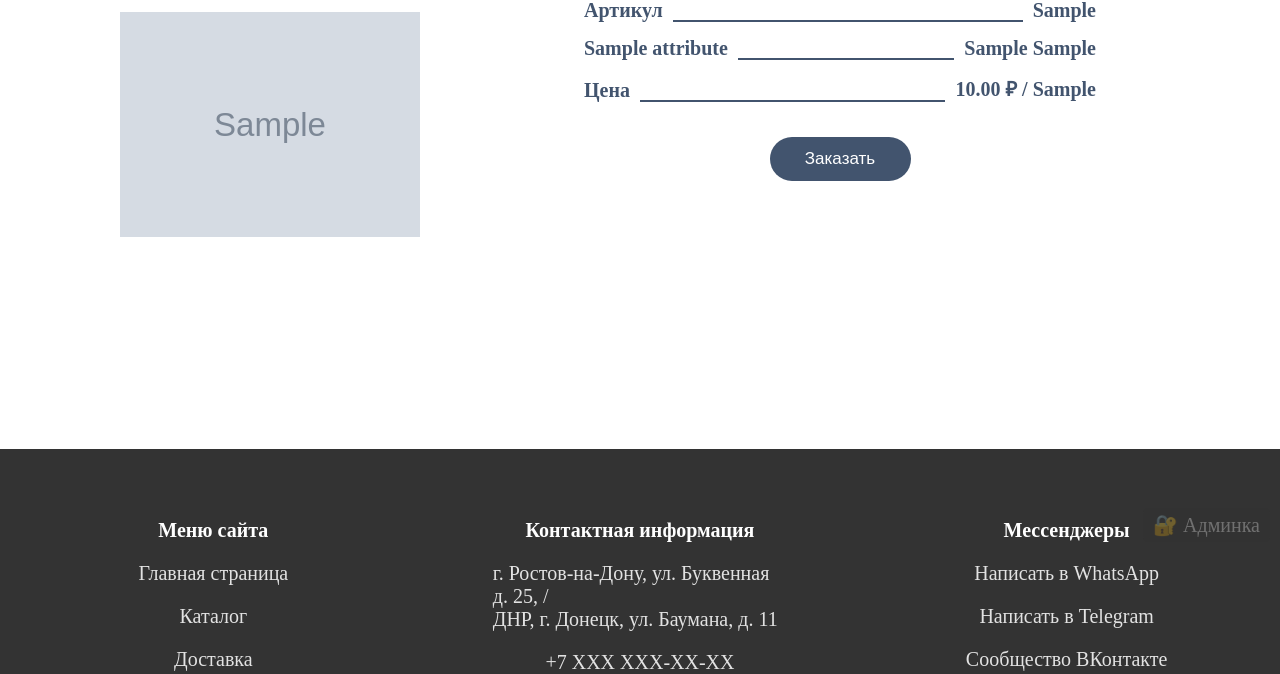
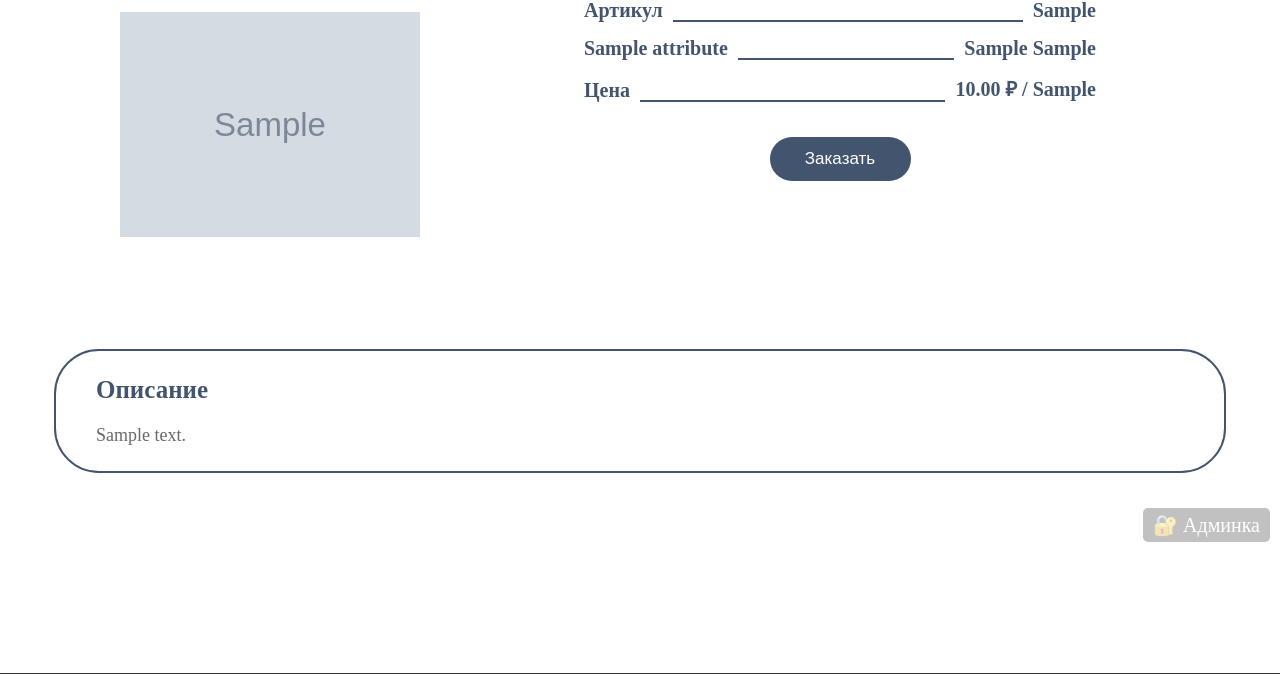
Before and after one commit to AlinaEvlanteva/Diplom, a Flask app: page /product/1 in a window 1280 px wide. Shown: the part 248-922 px from the top of the page. Run offline with Flask 3, Linux system fonts and the light colour scheme; tables that the repository leaves empty hold one stand-in row (values such as "Sample post"); grey boxes marked "Sample" are stand-in pictures.

Commit message:
добавила описание к товарам, поправки, а так же немного анимаций

```diff
--- a/routes/admin.py
+++ b/routes/admin.py
@@ -124,7 +124,6 @@ def delete_request(request_id):
     flash('Заявка удалена', 'success')
     return redirect(url_for('admin.admin_panel'))
 
-# ========== УПРАВЛЕНИЕ ТОВАРАМИ ==========
 @admin_bp.route('/add_product', methods=['POST'])
 def add_product():
     """Добавление нового товара"""
@@ -137,6 +136,7 @@ def add_product():
     price = request.form.get('price')
     unit = request.form.get('unit')
     short_specs = request.form.get('short_specs')
+    full_description = request.form.get('full_description')  # ← ДОБАВИТЬ
 
     image = 'default.png'
     image_big = 'default.png'
@@ -164,6 +164,7 @@ def add_product():
         price=price,
         unit=unit,
         short_specs=short_specs,
+        full_description=full_description,  # ← ДОБАВИТЬ
         image=image,
         image_big=image_big,
         old_price=None
--- a/static/css/tovars_detali.css
+++ b/static/css/tovars_detali.css
@@ -372,6 +372,134 @@ main {
     text-align: center;
 }
 
+.section_description_tovara{
+    margin-top: 100px;
+    display: flex;
+    flex-direction: column;
+    align-items: center;
+}
+.description{
+    width: 85%;
+    height: auto;
+    border-radius: 45px;
+    border: 2px solid #42546E;
+    padding: 25px 40px 25px 40px;
+}
+
+.description_title h3{
+    margin: 0;
+    font-size: 25px;
+    color: #42546E;
+}
+
+.description_content{
+    width: 100%;
+    height: auto;
+    margin: 0;
+    white-space: pre-line;
+    color: #6C6767;
+    font-size: 18px;
+    word-break: break-word;
+}
+
+/* Анимация появления страницы */
+@keyframes fadeInUp {
+    from {
+        opacity: 0;
+        transform: translateY(30px);
+    }
+    to {
+        opacity: 1;
+        transform: translateY(0);
+    }
+}
+
+.section_detali_tovara_info,
+.section_detali_tovara_post,
+.section_description_tovara {
+    animation: fadeInUp 0.6s ease-out forwards;
+}
+
+.section_description_tovara {
+    animation-delay: 0.2s;
+}
+
+/* Анимация для фото товара */
+.section_detali_tovara_post_photo img {
+    transition: all 0.4s ease;
+}
+
+.section_detali_tovara_post_photo:hover img {
+    transform: scale(1.05);
+}
+
+
+/* Анимация для кнопки "Заказать" */
+.but_add_cart {
+    transition: all 0.3s ease;
+    position: relative;
+    overflow: hidden;
+}
+
+.but_add_cart:hover {
+    background-color: #2a3a4e;
+    transform: scale(1.05);
+    box-shadow: 0 4px 12px rgba(66, 84, 110, 0.3);
+}
+
+.but_add_cart:active {
+    transform: scale(0.98);
+}
+
+/* Анимация для кнопок + и - */
+.minus, .plus {
+    transition: all 0.2s ease;
+}
+
+.minus:hover, .plus:hover {
+    background-color: #2a3a4e;
+    transform: scale(1.1);
+}
+
+.minus:active, .plus:active {
+    transform: scale(0.95);
+}
+
+/* Анимация для блока описания */
+.description {
+    transition: all 0.3s ease;
+}
+
+.description:hover {
+    box-shadow: 0 8px 25px rgba(0, 0, 0, 0.1);
+    border-color: #5275A7;
+}
+
+/* Анимация для заголовка описания */
+.description_title h3 {
+    position: relative;
+    display: inline-block;
+}
+
+.description_title h3::after {
+    content: '';
+    position: absolute;
+    bottom: -5px;
+    left: 0;
+    width: 0;
+    height: 2px;
+    background-color: #5275A7;
+    transition: width 0.3s ease;
+}
+
+.description:hover .description_title h3::after {
+    width: 100%;
+}
+
+
+
+
+
 .footer{
     margin-top: 200px;
     width: 100%;
--- a/static/js/main.js
+++ b/static/js/main.js
@@ -528,4 +528,22 @@ function showFlashMessage(message, category) {
     }, 5000);
 }
 
+// ===== АНИМАЦИЯ ПРИ СКРОЛЛЕ =====
+function checkVisibility() {
+    const elements = document.querySelectorAll('.section_instructions_info_post, .advantages_post, .post');
+
+    elements.forEach(element => {
+        const rect = element.getBoundingClientRect();
+        const windowHeight = window.innerHeight || document.documentElement.clientHeight;
+
+        if (rect.top <= windowHeight - 100) {
+            element.classList.add('visible');
+        }
+    });
+}
+
+// Запускаем при загрузке и при скролле
+window.addEventListener('scroll', checkVisibility);
+window.addEventListener('load', checkVisibility);
+
 console.log('main.js загружен');
--- a/templates/admin_panel.html
+++ b/templates/admin_panel.html
@@ -125,7 +125,7 @@
                             <p class="old_price">Старая цена: {{ product.old_price }} ₽</p>
                             {% endif %}
                             <div class="card_inner_button">
-                                <button onclick="openEditProductModal('{{ product.id }}', '{{ product.name }}', '{{ product.image }}', '{{ product.short_specs }}', '{{ product.price }}', '{{ product.unit }}','{{ product.article }}','{{ product.category_id }}','{{ product.full_description }}','{{ product.old_price }}')">Редактировать</button>
+                                <button data-id="{{ product.id }}" data-name="{{ product.name }}" data-image="{{ product.image|default('') }}" data-specs="{{ product.short_specs|default('') }}" data-price="{{ product.price }}" data-unit="{{ product.unit|default('шт') }}" data-article="{{ product.article }}" data-category="{{ product.category_id }}" data-desc="{{ product.full_description|default('') }}" data-oldprice="{{ product.old_price|default('') }}" onclick="openEditProductModalFromData(this)">Редактировать</button>
                                 <button class="but_attributes"  id="but_attributes" onclick="openProductAttributesModal('{{ product.id }}')">Заполнить значения</button>
                                 <button id="but_delete" onclick="deleteProduct('{{ product.id }}')">Удалить</button>
                             </div>
@@ -476,8 +476,7 @@
                     </label>
                     <label class="form_label">
                         Полное описание:
-                        <textarea id="edit_product_full_description" name="full_description" class="form_input" rows="4" placeholder="Подробное описание товара..."></textarea>
-                    </label>
+                        <textarea id="edit_product_full_description" name="full_description" class="form_input" rows="8" placeholder="Подробное описание товара..."></textarea>
                 </div>
             </div>
 
--- a/templates/tovars_detali.html
+++ b/templates/tovars_detali.html
@@ -82,6 +82,17 @@
                     </div>
                 </div>
             </article>
+
+            <article class="section_description_tovara">
+                <div class="description">
+                    <div class="description_title">
+                        <h3>Описание</h3>
+                    </div>
+                    <div class="description_content">
+                        {{ product.full_description|safe or 'Подробное описание отсутствует.' }}
+                    </div>
+                </div>
+            </article>
         </section>
     </main>
 
```
Also changed, not shown: static/css/kat_tovars.css (+12 -0 lines), static/css/main.css (+99 -0 lines), static/js/admin.js (+15 -0 lines).
